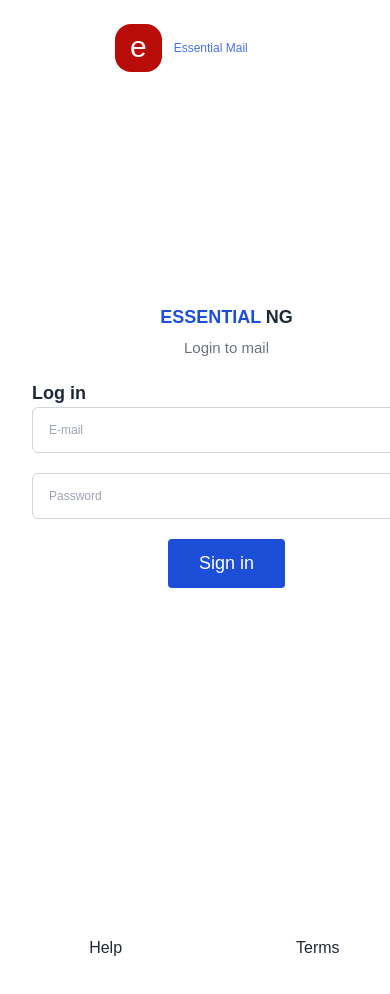
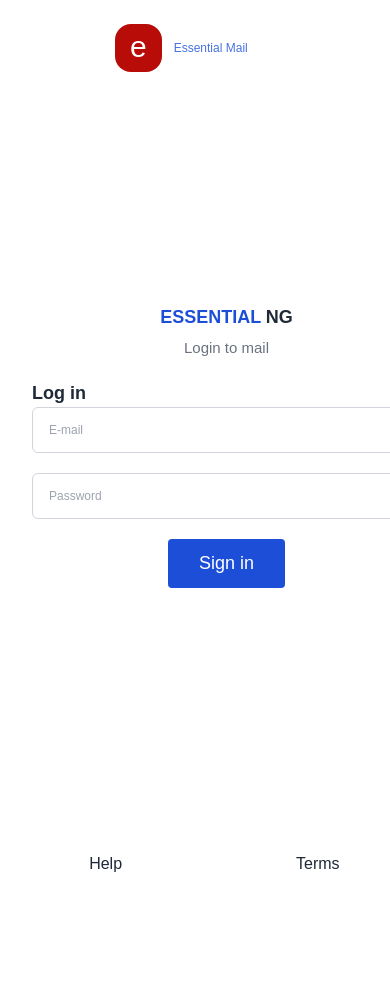
Before and after one commit to hollarteju/essential, a Next.js app: page /login in a window 390 px wide. Shown: the top 994 px of the page. After the commit the page ends 940 px from the top, so only its background shows below. Built offline with nearby package versions, Linux system fonts and the light colour scheme.

Commit message:
commit login desktop mode

```diff
--- a/app/register/login.module.css
+++ b/app/register/login.module.css
@@ -169,11 +169,11 @@
 @media(max-width:1045px){
     .loginContainer{
         padding-block: 35%;
-        height: 85vh !important;
+        height: 75vh !important;
     }
 
     .registerContainer{
         padding-block: 35%;
-        height: 82vh !important;
+        height: 75vh !important;
     }
 }
```
